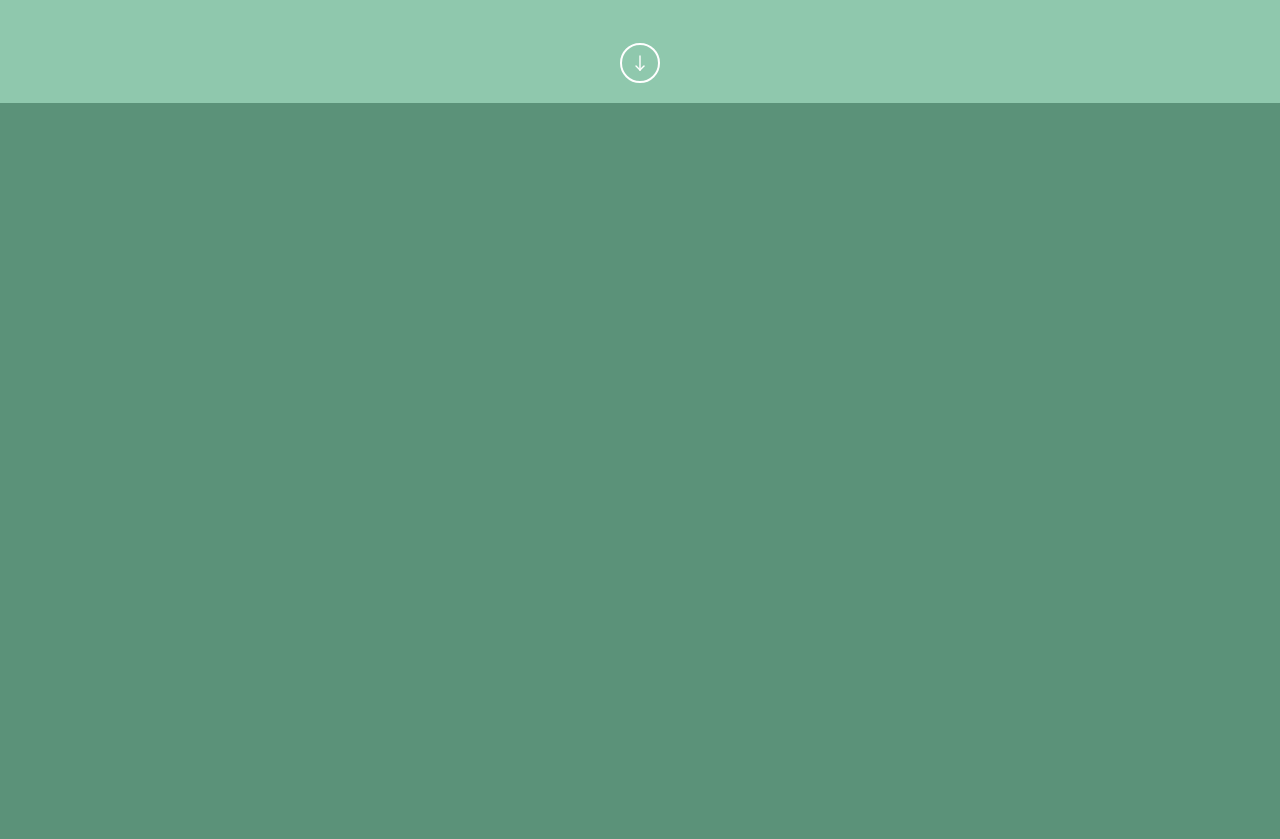
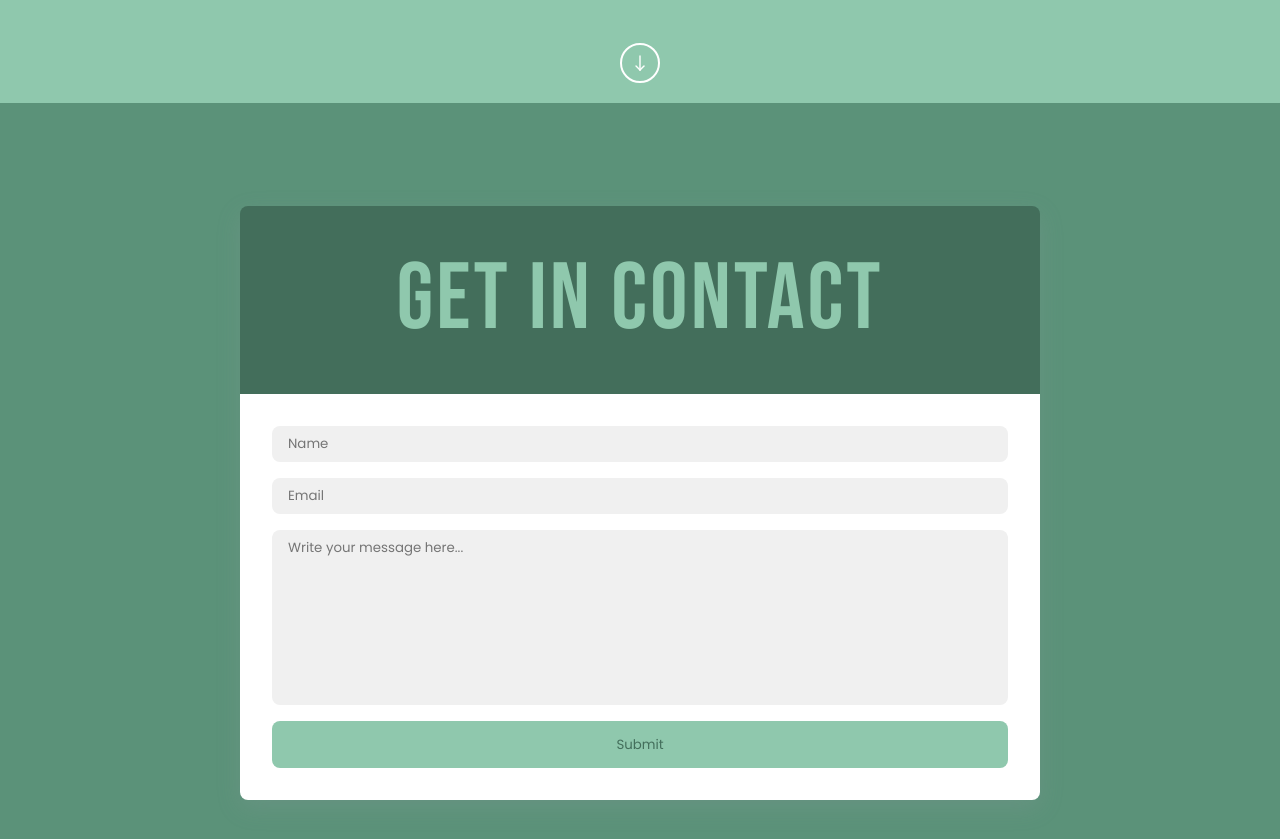
Before and after one commit to jakerich1/portfolio, a React (Create React App) app: page / in a window 1280 px wide. Shown: the part 1497-2336 px from the top of the page. Before the commit the page ends 1600 px from the top, so only its background shows below. Built offline with nearby package versions, Linux system fonts and the light colour scheme.

Commit message:
layout of contact page

```diff
--- a/src/App.jsx
+++ b/src/App.jsx
@@ -3,6 +3,7 @@ import './Style/fonts.css';
 import { GlobalStyle } from './Style/Utility.style';
 import Intro from './Components/Intro/Intro';
 import Stack from './Components/Stack/Stack';
+import Contact from './Components/Contact/Contact';
 import DarkModeContext from './Hooks/useDarkMode';
 
 function App() {
@@ -13,6 +14,7 @@ function App() {
       <GlobalStyle darkMode={darkMode} />
       <Intro />
       <Stack />
+      <Contact />
     </div>
   );
 }
--- /dev/null
+++ b/src/Components/Contact/Contact.jsx
@@ -0,0 +1,24 @@
+import { React } from 'react';
+import {
+  ContactWrap, ContactCard, CardHead, Submit, CardBody, Input, Comment,
+} from './Contact.style';
+
+function Contact() {
+  return (
+    <ContactWrap justify="center" align="center" height="100vh">
+      <ContactCard column>
+        <CardHead justify="center" align="center" padding="0.5em">
+          Get In Contact
+        </CardHead>
+        <CardBody align="flex-start" column gap="1em" padding="2em">
+          <Input placeholder="Name" />
+          <Input placeholder="Email" />
+          <Comment placeholder="Write your message here..." />
+          <Submit>Submit</Submit>
+        </CardBody>
+      </ContactCard>
+    </ContactWrap>
+  );
+}
+
+export default Contact;
--- /dev/null
+++ b/src/Components/Contact/Contact.style.js
@@ -0,0 +1,74 @@
+/* eslint-disable import/prefer-default-export */
+import styled from 'styled-components';
+import { FlexContainer } from '../../Style/Utility.style';
+
+export const ContactWrap = styled(FlexContainer)`
+    perspective: 1000px;
+    position: relative;
+    height: auto;
+    min-height: 100vh;
+    padding: 2em;
+`;
+
+export const ContactCard = styled(FlexContainer)`
+    box-shadow: rgba(149, 157, 165, 0.2) 0px 8px 24px;
+    width: 100%;
+    max-width: 800px;
+    border-radius: 8px;
+`;
+
+export const CardHead = styled(FlexContainer)`
+    font-family: 'Bebas Neue', cursive;
+    font-size: 94px;
+    line-height: 94px;
+    letter-spacing: 3px;
+    color: #8FC8AD;
+    background: #436e5b;
+    border-top-right-radius: 8px;
+    border-top-left-radius: 8px;
+
+    @media (max-width: 1070px) {
+        font-size: calc((50vw - 4.5rem) / 5);
+        line-height: calc((50vw - 4.5rem) / 5);
+    }
+`;
+
+export const CardBody = styled(FlexContainer)`
+    background: white;
+    border-bottom-right-radius: 8px;
+    border-bottom-left-radius: 8px;
+`;
+
+export const Input = styled.input`
+    font-family: 'Poppins', sans-serif;
+    display: block;
+    width: 100%;
+    padding: 8px 16px;
+    background: #f0f0f0;
+    border: none;
+    border-radius: 8px;
+`;
+
+export const Comment = styled.textarea`
+    font-family: 'Poppins', sans-serif;
+    display: block;
+    width: 100%;
+    height: 175px;
+    resize: none;
+    padding: 8px 16px;
+    background: #f0f0f0;
+    border: none;
+    border-radius: 8px;
+`;
+
+export const Submit = styled.button`
+    font-family: 'Poppins', sans-serif;
+    display: block;
+    width: 100%;
+    padding: 1em;
+    background: #8FC8AD;
+    border-radius: 8px;
+    border: none;
+    color: #436e5b;
+    cursor: pointer;
+`;
```
